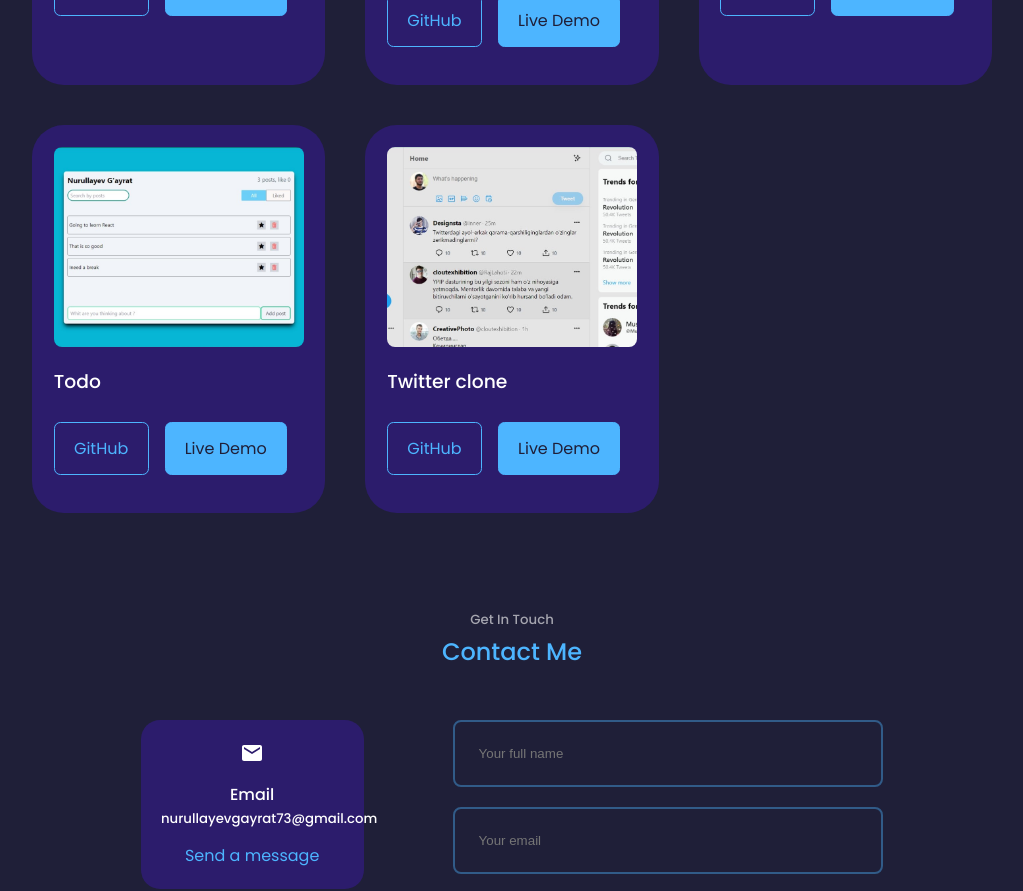
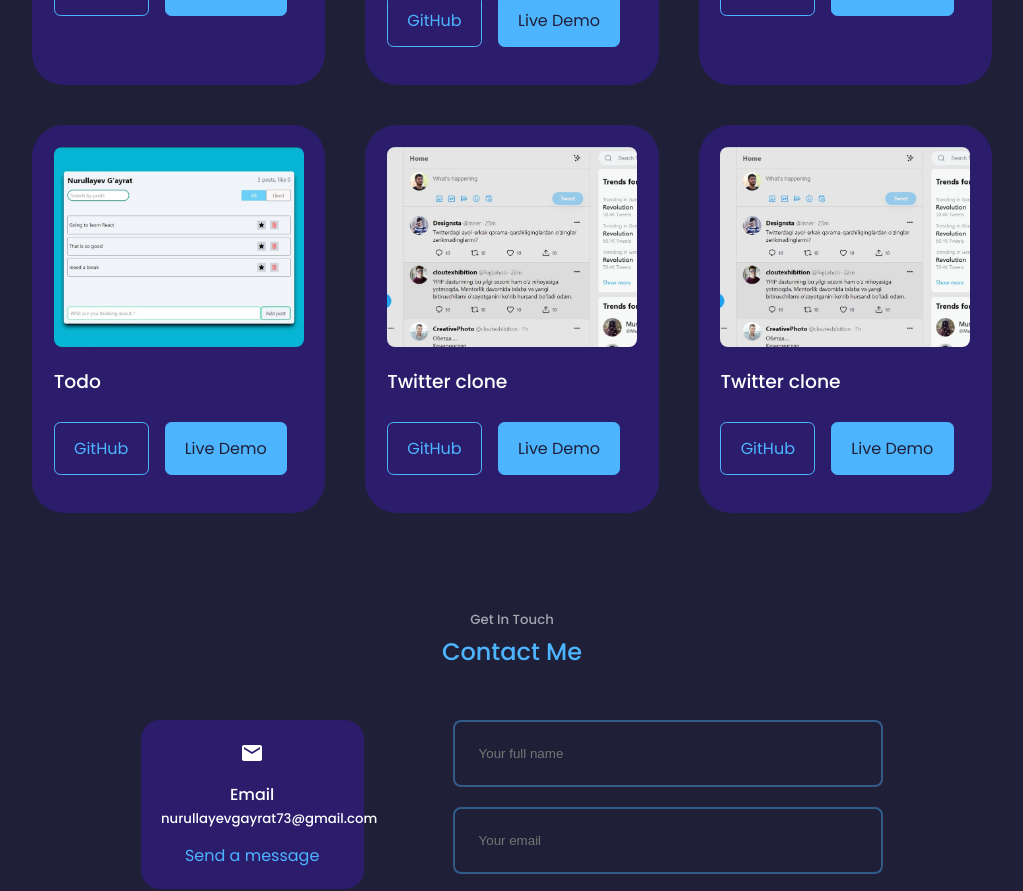
Before and after one commit to gnurullayev/Portfolio, a React (Create React App) app: page / in a window 1280 px wide. Shown: the part 2440-3331 px from the top of the page, without its empty margins (128-1151 px from the left). Built offline with nearby package versions, Linux system fonts and the light colour scheme.

Commit message:
add file change

```diff
--- a/src/components/portfolio/Portfolio.js
+++ b/src/components/portfolio/Portfolio.js
@@ -79,6 +79,19 @@ function Portfolio(props) {
                             <a href="https://tweeter-clone-two.vercel.app/" className="btn btn-primary" target= "_blank">Live Demo</a>
                         </div>
                     </li>
+
+                    <li className="portfolio__item">
+                        <div className="portfolio__item-image">
+                            <img className="portfolio__img" src= {img5} alt="portfolio img"  />
+                        </div>
+
+                        <h3 className="portfolio__item-title">Twitter clone</h3>
+
+                        <div className="portfolio__item-cta">
+                            <a href="https://github.com/gnurullayev/youtube" className="btn" target= "_blank">GitHub</a>
+                            <a href="https://youtube-mu-ten.vercel.app/" className="btn btn-primary" target= "_blank">Live Demo</a>
+                        </div>
+                    </li>
                 </ul>
             </div>
         </section>
--- a/src/index.css
+++ b/src/index.css
@@ -9,7 +9,8 @@
   outline: 0;
   text-decoration: none;
 }
- :root {
+
+:root {
   --color-bg: #1f1f38;
   --color-bg-variant:#2c1c6c;
   --color-primary:  #4db5ff;
```
